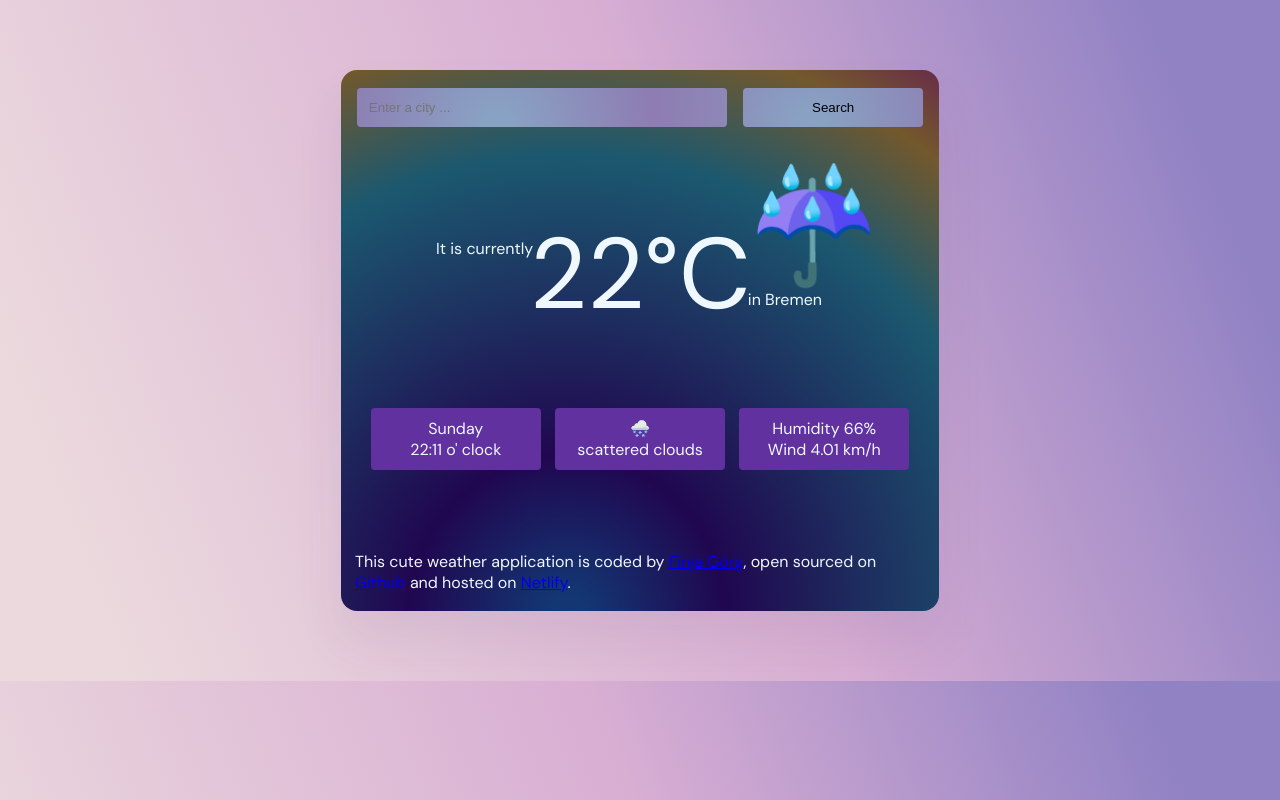
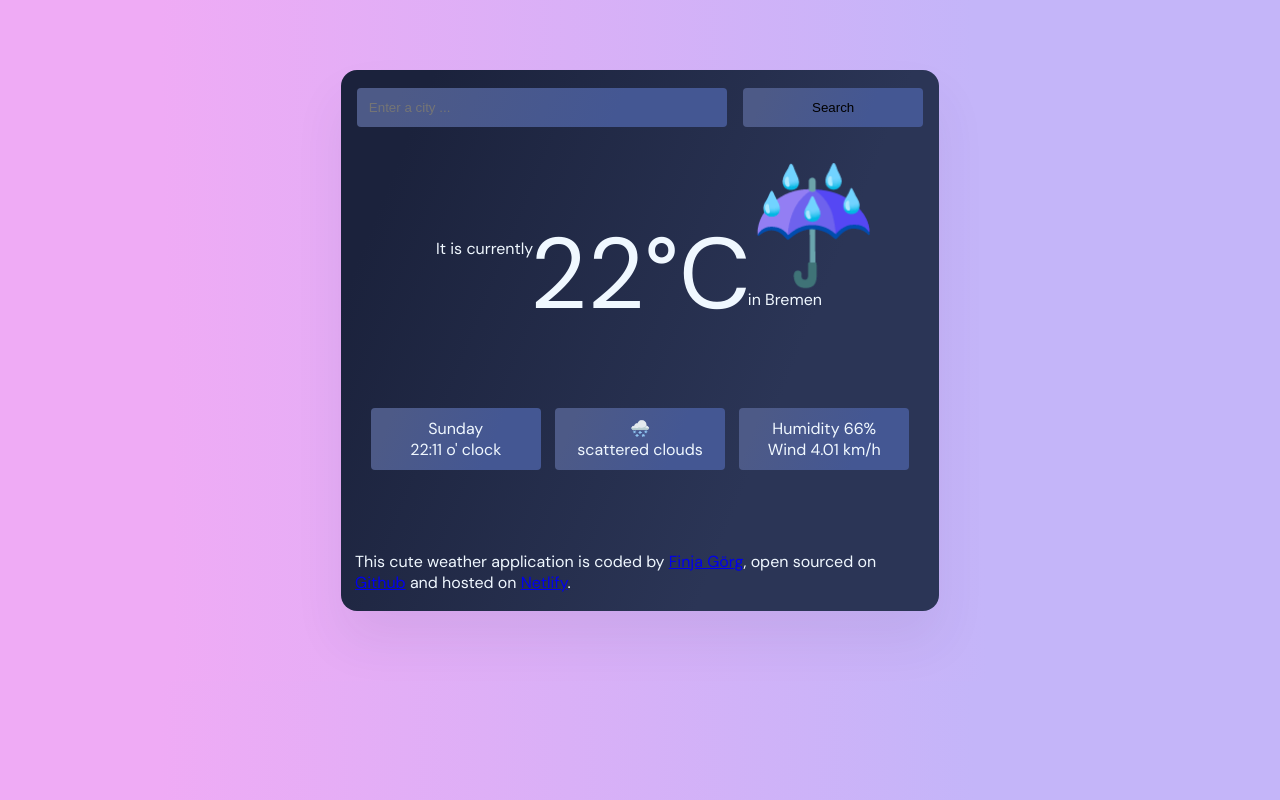
Before and after one commit to finjagrg/piu-meteo, a plain HTML site: page index.html in a window 1280 px wide. Drawn offline with Linux system fonts and the light colour scheme.

Commit message:
found the right colors

```diff
--- a/style.css
+++ b/style.css
@@ -2,22 +2,16 @@ body {
   color: aliceblue;
   font-family: "DM Sans", sans-serif;
   background: linear-gradient(
-    68.7deg,
-    rgb(235, 217, 221) 8%,
-    rgb(216, 174, 211) 55.4%,
-    rgb(145, 130, 196) 91.1%
+    88.8deg,
+    rgb(239, 171, 245) 13.4%,
+    rgb(196, 181, 249) 76.3%
   );
 }
-
 .weather-app {
-  background: radial-gradient(
-    780px at 37.8% 100.3%,
-    rgb(19, 55, 115) 2.2%,
-    rgb(32, 7, 80) 20.2%,
-    rgb(27, 88, 111) 58.6%,
-    rgb(115, 88, 44) 75%,
-    rgb(99, 19, 90) 89.6%,
-    rgb(12, 51, 76) 96.1%
+  background: linear-gradient(
+    112.1deg,
+    rgb(27, 34, 60) 11.4%,
+    rgb(43, 53, 86) 70.2%
   );
   max-width: 570px;
   display: block;
@@ -36,14 +30,10 @@ body {
   padding: 12px;
   border-radius: 4px;
   border-style: none;
-  background: radial-gradient(
-    780px at 37.8% 100.3%,
-    rgb(137, 161, 195) 2.2%,
-    rgb(142, 124, 178) 20.2%,
-    rgb(140, 173, 196) 58.6%,
-    rgb(197, 181, 142) 75%,
-    rgb(205, 157, 201) 89.6%,
-    rgb(137, 166, 192) 96.1%
+  background: linear-gradient(
+    112.1deg,
+    rgb(77, 90, 135) 11.4%,
+    rgb(68, 87, 147) 70.2%
   );
 }
 .search-input {
@@ -99,10 +89,14 @@ body {
 .weather-description,
 .weather-conditions {
   padding: 10px;
-  background-color: rgb(96, 49, 159);
   margin: 0px 5px;
   border-radius: 4px;
   width: 150px;
+  background: linear-gradient(
+    112.1deg,
+    rgb(77, 90, 135) 11.4%,
+    rgb(68, 87, 147) 70.2%
+  );
 }
 footer {
   margin-top: 20px;
```
